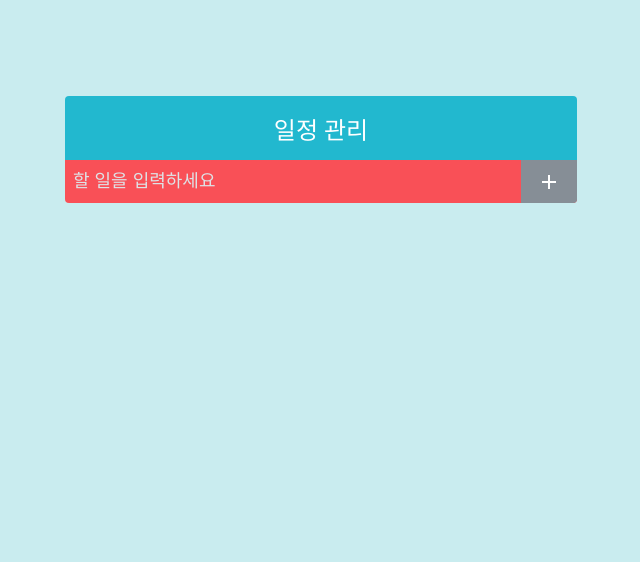
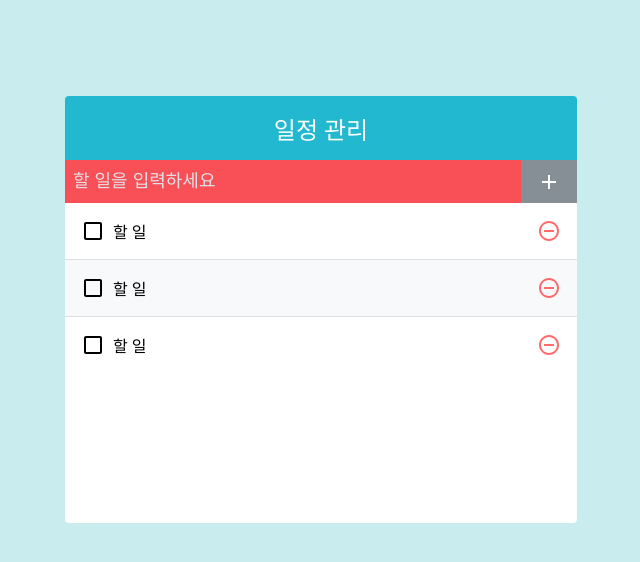
Before and after one commit to ddidce/React-Todo, a React (Create React App) app: page / in a window 1280 px wide. Shown: the top 562 px of the page, without its empty margins (319-959 px from the left). Built offline with nearby package versions, Linux system fonts and the light colour scheme.

Commit message:
TodoList, TodoListItem

```diff
--- a/src/App.js
+++ b/src/App.js
@@ -1,11 +1,13 @@
 import React from 'react'
 import TodoTemplate from './components/TodoTemplate';
 import TodoInsert from './components/TodoInsert';
+import TodoList from './components/TodoList';
 
 const App = () => {
   return(
     <TodoTemplate>
       <TodoInsert />
+      <TodoList />
     </TodoTemplate>
   )
 }
--- /dev/null
+++ b/src/components/TodoList.js
@@ -0,0 +1,15 @@
+import React from 'react'
+import TodoListItem from './TodoListItem';
+import './TodoList.scss'
+
+const TodoList = () => {
+    return (
+        <div className="TodoList">
+            <TodoListItem />
+            <TodoListItem />
+            <TodoListItem />
+        </div>
+    )
+}
+
+export default TodoList
--- /dev/null
+++ b/src/components/TodoList.scss
@@ -0,0 +1,5 @@
+.TodoList {
+    min-height: 320px;
+    max-height: 513px;
+    overflow: hidden;
+}
--- /dev/null
+++ b/src/components/TodoListItem.js
@@ -0,0 +1,23 @@
+import React from 'react';
+import {
+    MdCheckBoxOutlineBlank,
+    MdCheckBox,
+    MdRemoveCircleOutline,
+} from 'react-icons/md';
+import './TodoListItem.scss';
+
+const TodoListItem = () => {
+    return (
+        <div className="TodoListItem">
+            <div className="checkbox">
+                <MdCheckBoxOutlineBlank />
+                <div className="text">할 일</div>
+            </div>
+            <div className="remove">
+                <MdRemoveCircleOutline />
+            </div>
+        </div>
+    )
+}
+
+export default TodoListItem
--- /dev/null
+++ b/src/components/TodoListItem.scss
@@ -0,0 +1,41 @@
+.TodoListItem {
+    padding: 1rem;
+    display: flex;
+    align-items: center;
+    &:nth-child(even) {
+        background: #f8f9fa;
+    }
+
+    .checkbox {
+        cursor: pointer;
+        display: flex;
+        flex: 1;
+        align-items: center;
+        svg {
+            font-size: 1.5rem;
+        }
+        .text {
+            margin-left: 0.5rem;
+            flex: 1;
+        }
+        &.checked {
+            svg {
+                color: #22b8cf;
+                text-decoration: line-through;
+            }
+        }
+    }
+    .remove {
+        display: flex;
+        align-items: center;
+        font-size: 1.5rem;
+        color: #ff6b6b;
+        &:hover {
+            color: #ff8787;
+        }
+    }
+
+    & + & {
+        border-top: 1px solid #dee2e6;
+    }
+}
```
